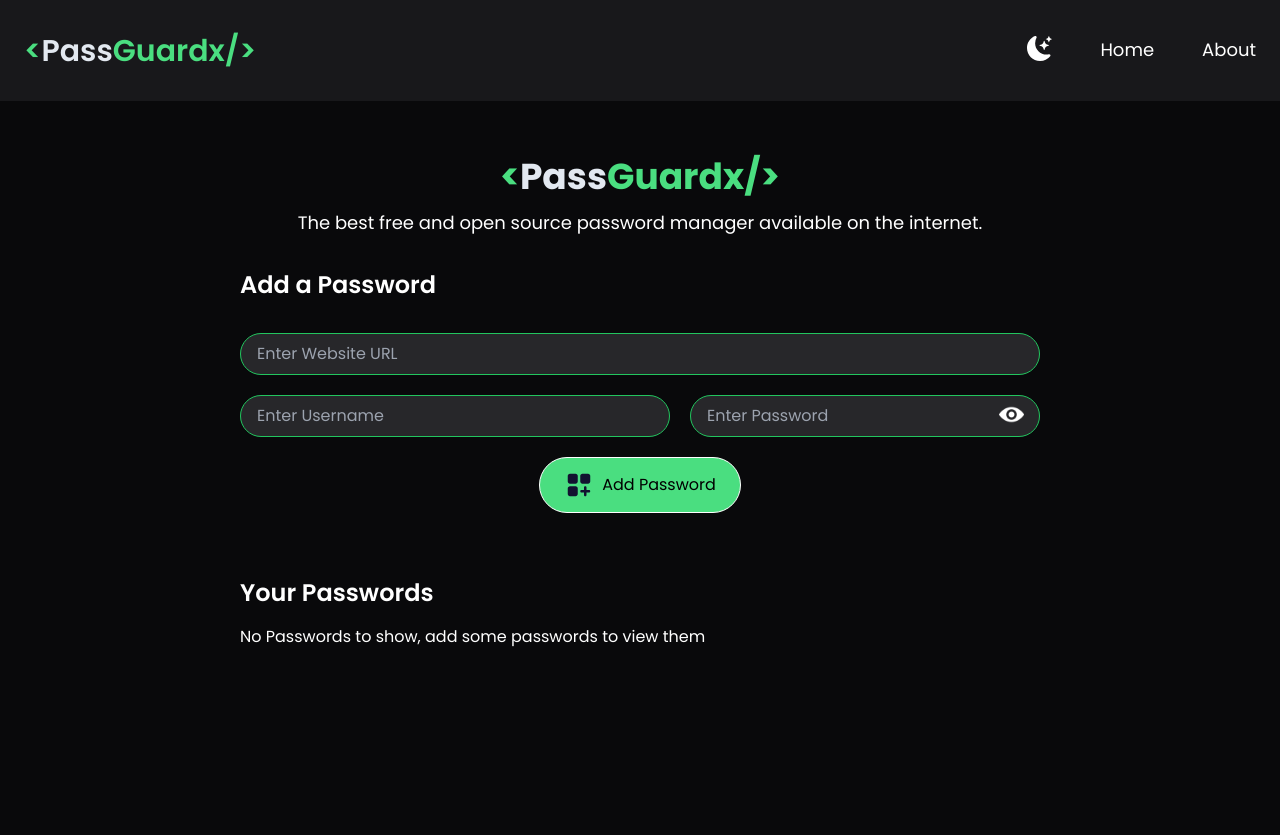
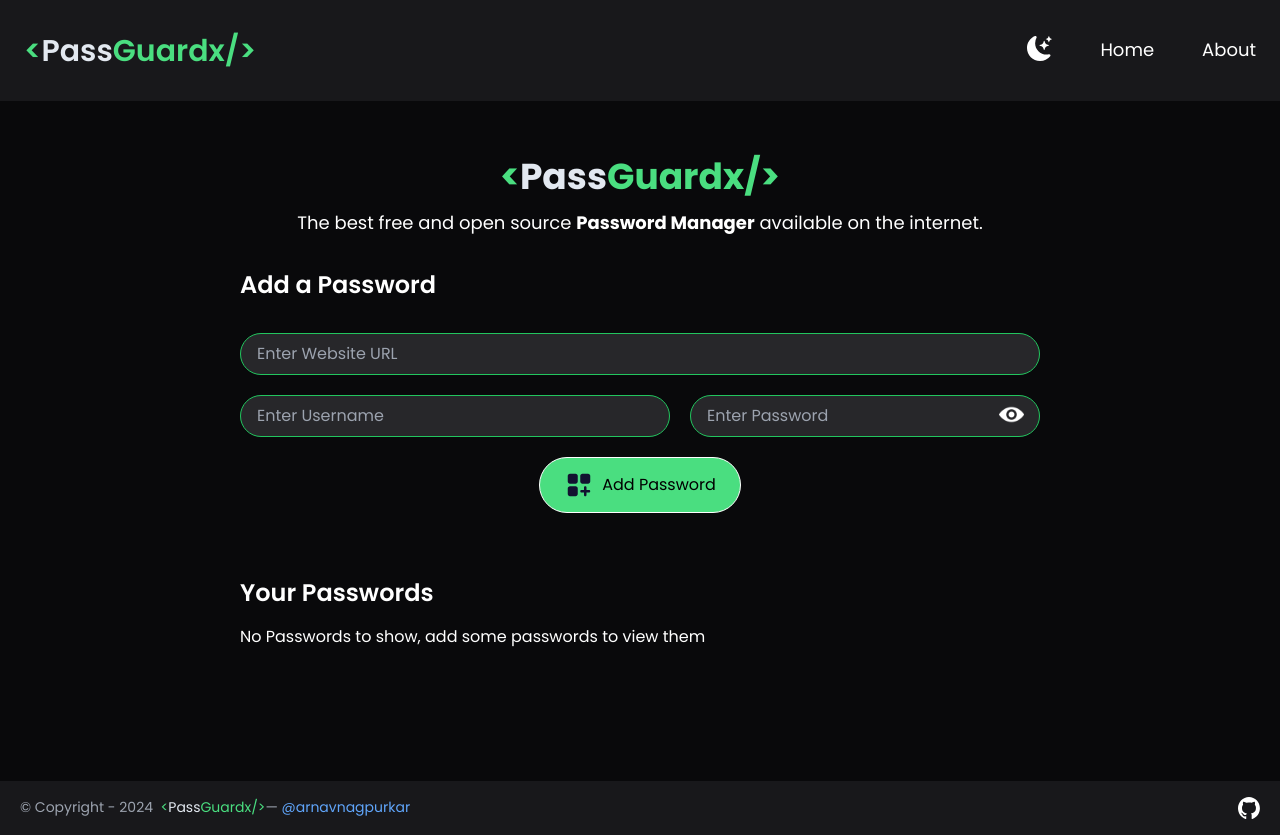
Before and after one commit to arnavnagpurkar/PassGuardx, a Next.js app: page / in a window 1280 px wide. Before the commit the page ends 800 px from the top, so only its background shows below. Built offline with nearby package versions, Linux system fonts and the light colour scheme.

Commit message:
Footer and other changes

```diff
--- a/src/app/about/page.js
+++ b/src/app/about/page.js
@@ -2,7 +2,11 @@
 function About() {
   return (
     <>
-      About
+      <main className="min-h-[81vh]">
+        <div className="lg:mx-60 mx-2 my-5 ">
+          About
+        </div>
+      </main>
     </>
   )
 }
--- a/src/app/layout.js
+++ b/src/app/layout.js
@@ -1,3 +1,4 @@
+import Footer from "../components/Footer";
 import "./globals.css";
 import Navbar from "@/components/Navbar";
 
@@ -12,6 +13,7 @@ export default function RootLayout({ children }) {
       <body className="dark:bg-zinc-950 dark:text-white">
         <Navbar />
         {children}
+        <Footer />
       </body>
     </html>
   );
--- a/src/app/page.js
+++ b/src/app/page.js
@@ -115,14 +115,14 @@ export default function Home() {
       <Toaster
         position="top-right"
       />
-      <main>
+      <main className="min-h-[78vh]">
         <div className="lg:mx-60 mx-2 my-5 ">
           <div className="info">
             <h1 className="text-4xl font-bold text-center md:mt-14 mt-2">
               <PassGuard />
             </h1>
             <p className="text-lg text-center my-3">
-              The best free and open source password manager available on the internet.
+              The best free and open source <strong>Password Manager</strong> available on the internet.
             </p>
           </div>
           <h2 className="font-semibold text-2xl mt-8">Add a Password</h2>
--- /dev/null
+++ b/src/components/Footer.js
@@ -0,0 +1,46 @@
+import Link from "next/link"
+import PassGuardx from "./PassGuardx"
+import Image from "next/image"
+
+function Footer() {
+  return (
+    <footer>
+      <div className="dark:bg-zinc-900 bg-zinc-100">
+        <div className="container mx-auto py-4 px-5 flex flex-wrap flex-col sm:flex-row">
+          <p className="dark:text-gray-400 text-gray-700 text-sm text-center sm:text-left">
+            © Copyright -  2024 &nbsp;
+            <Link
+              href="https://github.com/arnavnagpurkar/PassGuardx/"
+              target="_blank"
+            >
+              <PassGuardx />
+            </Link>
+            —&nbsp;
+            <Link
+              href="https://github.com/arnavnagpurkar"
+              className="dark:text-blue-400 dark:hover:text-blue-300 text-blue-500 hover:text-blue-600 transition-all"
+              target="_blank">
+              @arnavnagpurkar
+            </Link>
+          </p>
+          <div className="inline-flex sm:ml-auto sm:mt-0 mt-2 justify-center sm:justify-start">
+            <Link
+              href="https://github.com/arnavnagpurkar/PassGuardx/"
+              target="_blank"
+            >
+              <Image
+                src={"/images/github-mark.svg"}
+                width={22}
+                height={22}
+                alt="github"
+                className="hover:opacity-80 transition-all dark:invert-0 invert"
+              />
+            </Link>
+          </div>
+        </div>
+      </div>
+    </footer>
+  )
+}
+
+export default Footer
```
Also changed, not shown: public/images/github-mark.svg (added).
